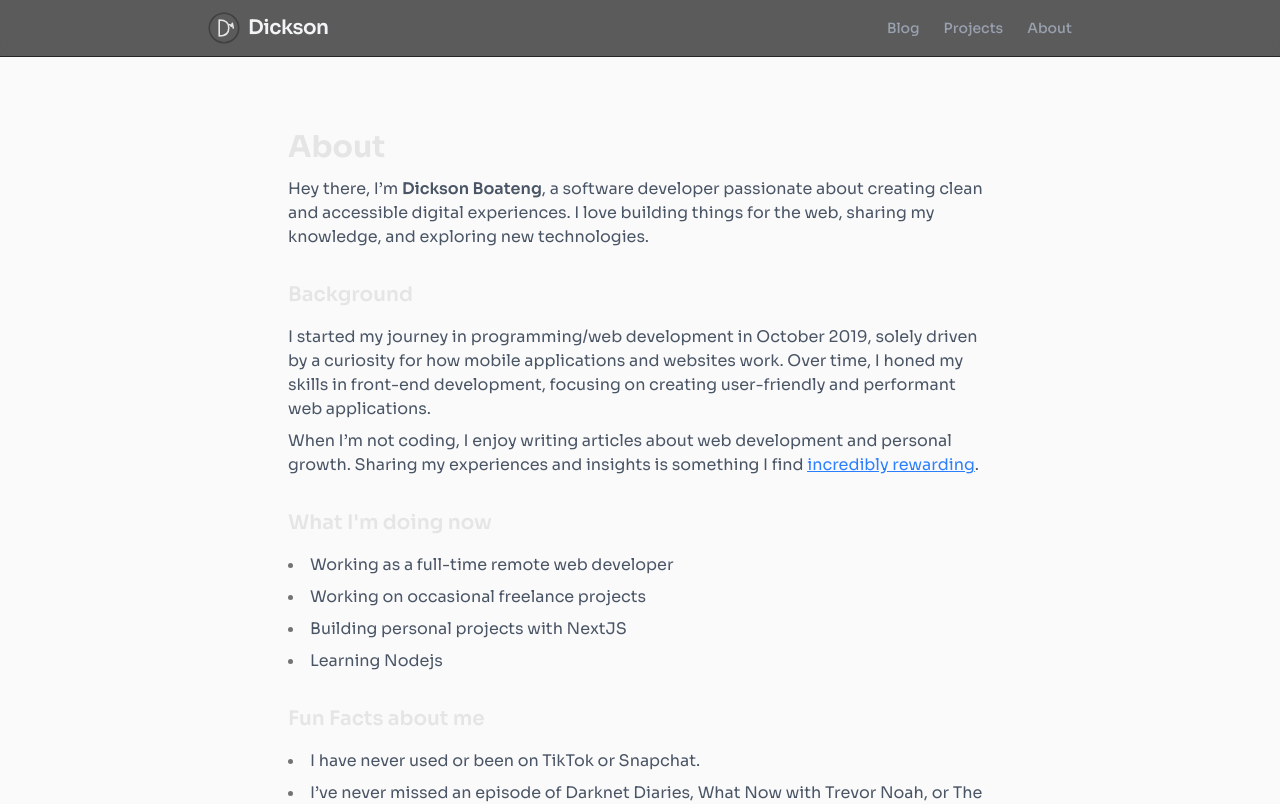
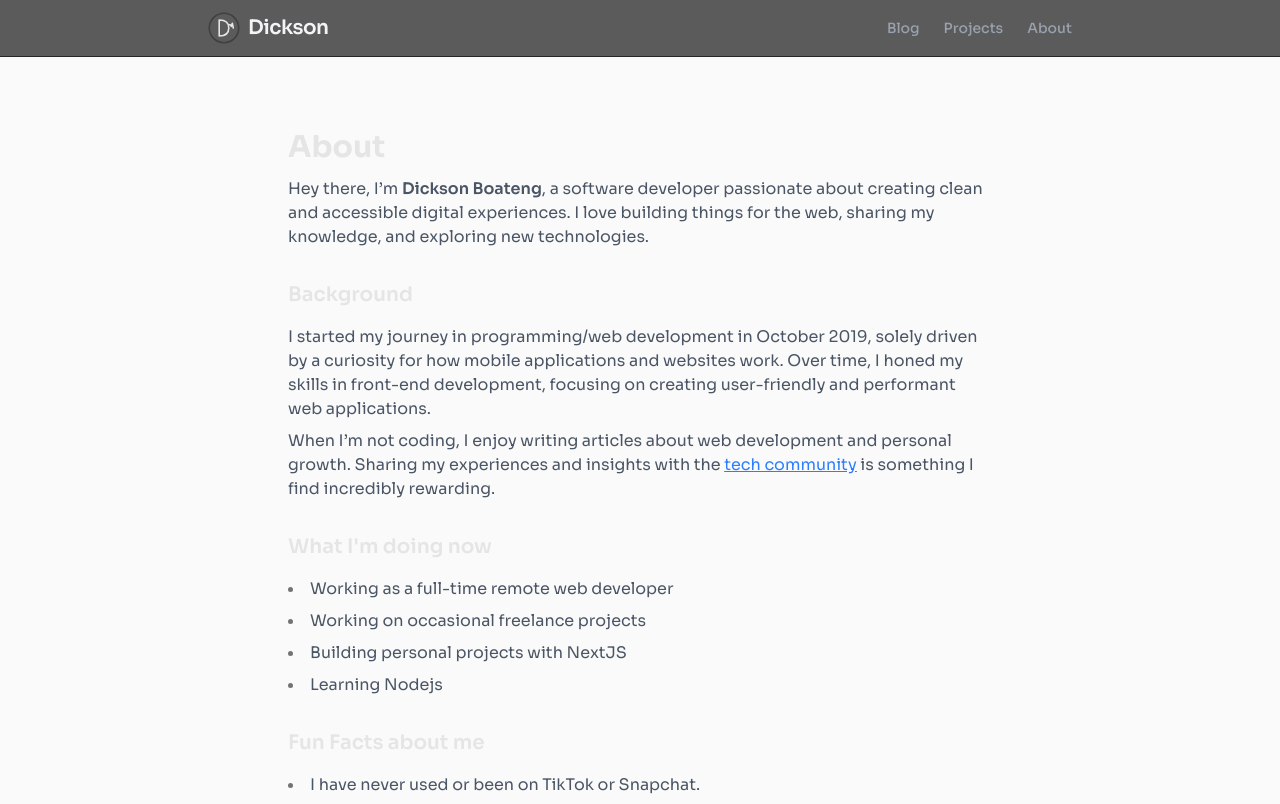
Before and after one commit to dboatengg/portfolio-site, a Next.js app: page /about in a window 1280 px wide. Shown: the top 804 px of the page. Built offline with nearby package versions, Linux system fonts and the light colour scheme.

Commit message:
Update about page

```diff
--- a/app/about/page.tsx
+++ b/app/about/page.tsx
@@ -29,7 +29,7 @@ export default function AboutPage() {
         </p>
         <p className="text-gray-600 dark:text-gray-400">
           When I’m not coding, I enjoy writing articles about web development and personal growth. Sharing my experiences and
-            insights is something I find <span className="text-blue-500 underline"><Link href="#">incredibly rewarding</Link></span>.
+            insights with the <span className="text-blue-500 underline"><Link href="https://x.com/search?q=alege_dev&src=typed_query">tech community</Link></span> is something I find incredibly rewarding.
         </p>
       </div>
       <div>
```
